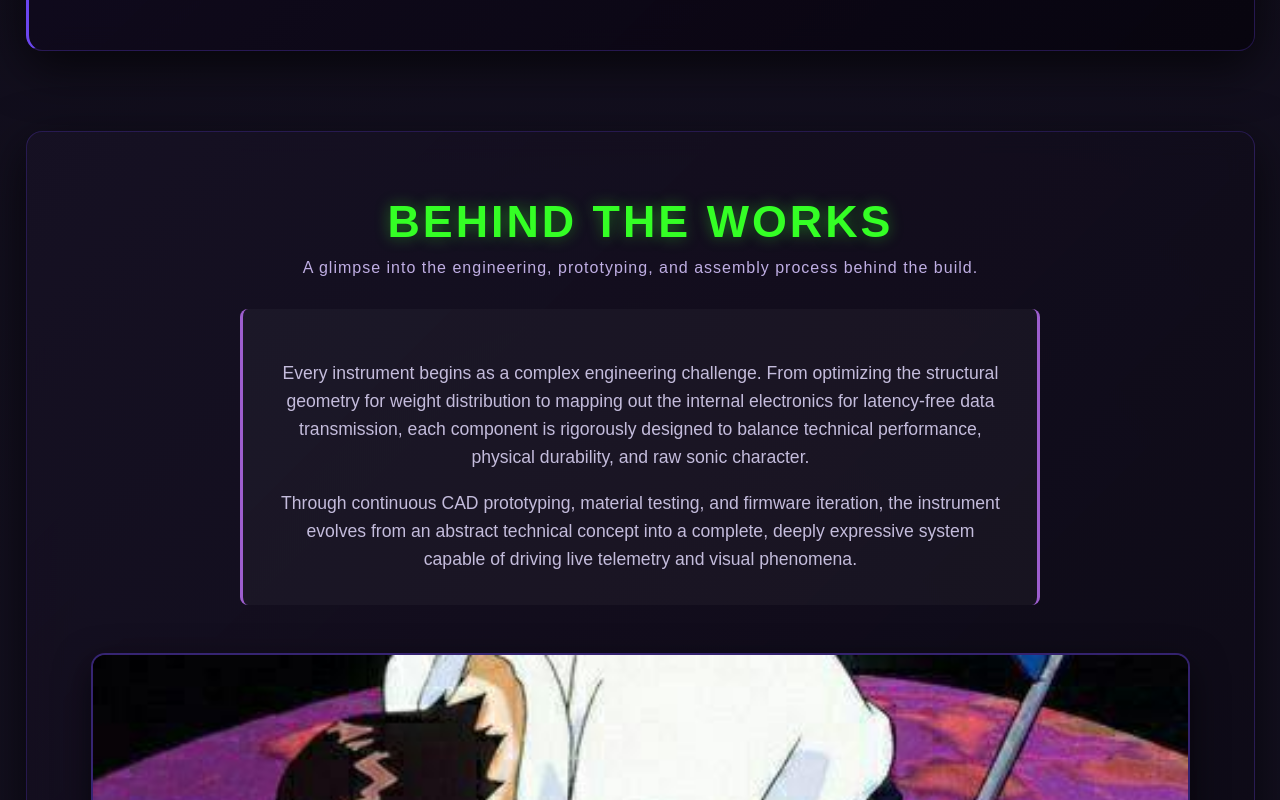
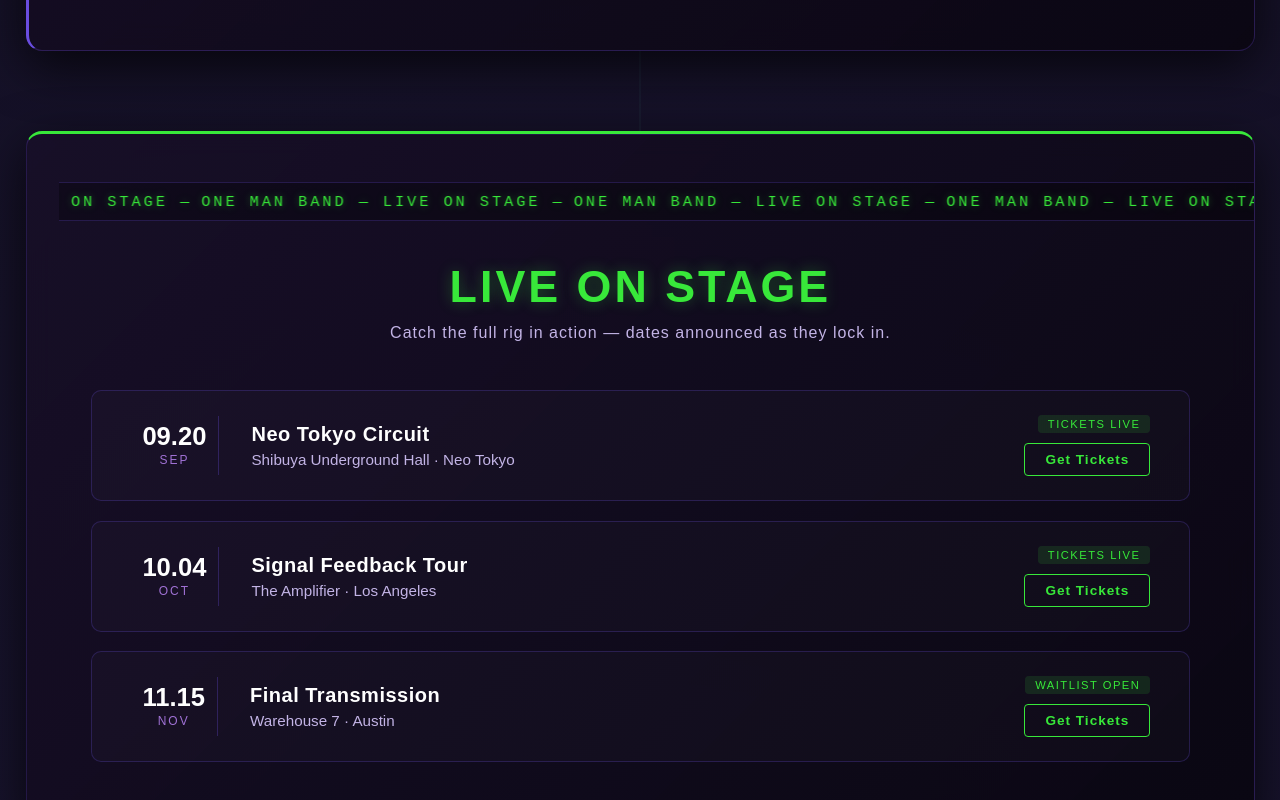
Before and after one commit to LucasWills/hack-2026-omb, a React (Vite) app in the folder OBMWebsite/: page / in a window 1280 px wide. Shown: the part 1780-2580 px from the top of the page. Built offline with nearby package versions, Linux system fonts and the light colour scheme.

Commit message:
added separate files for websit-pico com

```diff
--- a/OBMWebsite/src/App.jsx
+++ b/OBMWebsite/src/App.jsx
@@ -1,6 +1,7 @@
 import HeroHeader from './components/HeroHeader';
 import InstrumentSection from './components/InstrumentSection';
 import SetlistSection from './components/SetlistSection';
+import PerformanceSection from './components/PerformanceSection';
 import TeamPhotoSection from './components/TeamPhotoSection';
 import TeamMembersSection from './components/TeamMembersSection';
 import VisualizerSection from './components/VisualizerSection';
@@ -12,6 +13,7 @@
         <HeroHeader />
         <InstrumentSection />
         <SetlistSection />
+        <PerformanceSection />
         <TeamPhotoSection />
         <TeamMembersSection />
         <VisualizerSection />
--- /dev/null
+++ b/OBMWebsite/src/components/Performancesection.jsx
@@ -0,0 +1,52 @@
+import useScrollReveal from './useScrollReveal';
+
+// Placeholder tour dates - swap in real shows as they're booked.
+const tourDates = [
+  { date: '09.20', month: 'SEP', event: 'Neo Tokyo Circuit', venue: 'Shibuya Underground Hall', city: 'Neo Tokyo', status: 'Tickets Live' },
+  { date: '10.04', month: 'OCT', event: 'Signal Feedback Tour', venue: 'The Amplifier', city: 'Los Angeles', status: 'Tickets Live' },
+  { date: '11.15', month: 'NOV', event: 'Final Transmission', venue: 'Warehouse 7', city: 'Austin', status: 'Waitlist Open' },
+];
+
+export default function PerformanceSection() {
+  const [ref, isVisible] = useScrollReveal();
+
+  return (
+    <div
+      className={`content-section performance-section-bg reveal ${isVisible ? 'is-visible' : ''}`}
+      ref={ref}
+    >
+      <div className="marquee-strip" aria-hidden="true">
+        <div className="marquee-track">
+          <span>ONE MAN BAND — LIVE ON STAGE — </span>
+          <span>ONE MAN BAND — LIVE ON STAGE — </span>
+          <span>ONE MAN BAND — LIVE ON STAGE — </span>
+          <span>ONE MAN BAND — LIVE ON STAGE — </span>
+        </div>
+      </div>
+
+      <div className="section-header-block">
+        <h2 className="section-main-title">Live On Stage</h2>
+        <p className="section-subtitle">Catch the full rig in action — dates announced as they lock in.</p>
+      </div>
+
+      <div className="tour-date-list">
+        {tourDates.map((show, index) => (
+          <div className="tour-date-card" key={index}>
+            <div className="tour-date-block">
+              <span className="tour-date-day">{show.date}</span>
+              <span className="tour-date-month">{show.month}</span>
+            </div>
+            <div className="tour-date-info">
+              <h3 className="tour-event-name">{show.event}</h3>
+              <p className="tour-venue">{show.venue} · {show.city}</p>
+            </div>
+            <div className="tour-date-action">
+              <span className="tour-status-badge">{show.status}</span>
+              <button className="tour-cta-btn" type="button">Get Tickets</button>
+            </div>
+          </div>
+        ))}
+      </div>
+    </div>
+  );
+}
--- a/OBMWebsite/src/styles/styles.css
+++ b/OBMWebsite/src/styles/styles.css
@@ -1,3 +1,26 @@
+/* =========================================
+   DESIGN TOKENS
+   Backgrounds lifted very slightly for depth;
+   neon accents pulled back a touch so they read
+   as light within the scene rather than the whole show.
+========================================= */
+:root {
+  --bg-1: #191531;
+  --bg-2: #100c1a;
+  --panel-bg: rgba(18, 14, 32, 0.75);
+  --panel-border: rgba(112, 78, 225, 0.25);
+  --deep-panel: #0c0916;
+
+  --accent-green: #38e83a;
+  --accent-green-soft: rgba(56, 232, 58, 0.35);
+  --accent-purple: #6a4de0;
+  --accent-purple-soft: rgba(106, 77, 224, 0.35);
+  --accent-purple-text: #a172d6;
+
+  --text-primary: #f2f0f5;
+  --text-lavender: #c3b4e6;
+}
+
 /* =========================================
    GLOBAL RESET & FLUID LAYOUT
 ========================================= */
@@ -8,8 +31,8 @@
 
 body {
   margin: 0;
-  background: radial-gradient(circle at center, #161224 0%, #0a0810 100%);
-  color: #F0F0F0;
+  background: radial-gradient(circle at center, var(--bg-1) 0%, var(--bg-2) 100%);
+  color: var(--text-primary);
   font-family: 'Rajdhani', sans-serif;
   min-height: 100vh;
   overflow-x: hidden;
@@ -17,15 +40,65 @@
 }
 
 .bg-strip {
+  position: relative;
   width: 100%;
   min-height: 100vh;
   display: flex;
   flex-direction: column;
   align-items: center;
   padding: 4vw 2vw;
+  overflow: hidden;
+}
+
+/* Two large, slow-drifting glows that live behind the whole page so the
+   space between sections still feels like the same lit environment
+   instead of dead black gaps. */
+.bg-strip::before,
+.bg-strip::after {
+  content: '';
+  position: fixed;
+  width: 60vw;
+  height: 60vw;
+  max-width: 700px;
+  max-height: 700px;
+  border-radius: 50%;
+  filter: blur(120px);
+  opacity: 0.14;
+  pointer-events: none;
+  z-index: 0;
+}
+
+.bg-strip::before {
+  top: -12%;
+  left: -15%;
+  background: var(--accent-green);
+  animation: drift-a 34s ease-in-out infinite alternate;
+}
+
+.bg-strip::after {
+  bottom: -12%;
+  right: -15%;
+  background: var(--accent-purple);
+  animation: drift-b 40s ease-in-out infinite alternate;
+}
+
+@keyframes drift-a {
+  0% { transform: translate(0, 0); }
+  100% { transform: translate(6vw, 8vh); }
+}
+
+@keyframes drift-b {
+  0% { transform: translate(0, 0); }
+  100% { transform: translate(-7vw, -6vh); }
+}
+
+@media (prefers-reduced-motion: reduce) {
+  .bg-strip::before, .bg-strip::after { animation: none; }
 }
 
 .main-layout-container {
+  position: relative;
+  z-index: 1;
   display: flex;
   flex-direction: column;
   align-items: center;
@@ -35,33 +108,82 @@
   margin: 0 auto;
 }
 
+/* A faint signal line running through the gaps between sections, so
+   scrolling between them feels like following one continuous circuit
+   rather than jumping between disconnected boxes. */
+.main-layout-container::before {
+  content: '';
+  position: absolute;
+  top: 0;
+  bottom: 0;
+  left: 50%;
+  width: 2px;
+  transform: translateX(-50%);
+  background: linear-gradient(
+    180deg,
+    transparent,
+    var(--accent-purple-soft) 12%,
+    var(--accent-green-soft) 50%,
+    var(--accent-purple-soft) 88%,
+    transparent
+  );
+  opacity: 0.3;
+  z-index: -1;
+  animation: spine-pulse 6s ease-in-out infinite;
+}
+
+@keyframes spine-pulse {
+  0%, 100% { opacity: 0.18; }
+  50% { opacity: 0.38; }
+}
+
+@media (prefers-reduced-motion: reduce) {
+  .main-layout-container::before { animation: none; }
+}
+
 .content-section {
   width: 100%;
   padding: 4rem clamp(2rem, 5vw, 6rem);
   border-radius: 16px;
-  border: 1px solid rgba(107, 70, 239, 0.25);
-  background: rgba(15, 11, 26, 0.75);
+  border: 1px solid var(--panel-border);
+  background: var(--panel-bg);
   backdrop-filter: blur(12px);
   box-shadow: 0 15px 50px rgba(0, 0, 0, 0.7);
+  position: relative;
 }
 
-.instrument-section-bg { background: linear-gradient(135deg, rgba(18, 14, 27, 0.8) 0%, rgba(10, 8, 16, 0.95) 100%); }
-.team-photo-section-bg { background: linear-gradient(135deg, rgba(23, 17, 36, 0.85) 0%, rgba(12, 9, 20, 0.95) 100%); }
-.team-members-section-bg { background: linear-gradient(135deg, rgba(14, 10, 22, 0.9) 0%, rgba(8, 5, 14, 0.98) 100%); }
-.visualizer-section-bg { background: linear-gradient(135deg, rgba(11, 7, 22, 0.95) 0%, rgba(5, 3, 10, 0.99) 100%); border-top: 3px solid #34ff25; }
-.setlist-section-bg { background: linear-gradient(135deg, rgba(20, 12, 35, 0.85) 0%, rgba(8, 5, 15, 0.98) 100%); border-left: 3px solid #6b46ef; }
+/* Soft top-edge glow on every section so the transition out of the
+   gap above feels lit rather than a hard cut into a box. */
+.content-section::before {
+  content: '';
+  position: absolute;
+  top: 0;
+  left: 10%;
+  right: 10%;
+  height: 1px;
+  background: radial-gradient(ellipse at center, var(--accent-purple-soft), transparent 70%);
+  opacity: 0.6;
+  pointer-events: none;
+}
+
+.instrument-section-bg { background: linear-gradient(135deg, rgba(22, 17, 33, 0.8) 0%, rgba(13, 10, 20, 0.95) 100%); }
+.team-photo-section-bg { background: linear-gradient(135deg, rgba(27, 20, 42, 0.85) 0%, rgba(15, 11, 24, 0.95) 100%); }
+.team-members-section-bg { background: linear-gradient(135deg, rgba(17, 13, 27, 0.9) 0%, rgba(11, 7, 18, 0.98) 100%); }
+.visualizer-section-bg { background: linear-gradient(135deg, rgba(14, 10, 26, 0.95) 0%, rgba(8, 5, 14, 0.99) 100%); border-top: 3px solid var(--accent-green); }
+.setlist-section-bg { background: linear-gradient(135deg, rgba(24, 15, 40, 0.85) 0%, rgba(11, 7, 19, 0.98) 100%); border-left: 3px solid var(--accent-purple); }
+.performance-section-bg { background: linear-gradient(135deg, rgba(24, 15, 40, 0.88) 0%, rgba(10, 7, 18, 0.97) 100%); border-top: 3px solid var(--accent-green); overflow: hidden; }
 
 .section-header-block { text-align: center; margin-bottom: 3rem; }
 .section-main-title {
   font-size: clamp(2rem, 3.5vw, 3rem);
   font-weight: 700;
   letter-spacing: 3px;
-  color: #34ff25;
+  color: var(--accent-green);
   margin: 0 0 0.75rem 0;
-  text-shadow: 0 0 15px rgba(52, 255, 37, 0.4);
+  text-shadow: 0 0 15px rgba(56, 232, 58, 0.32);
   text-transform: uppercase;
 }
-.section-subtitle { font-size: clamp(1rem, 1.2vw, 1.25rem); color: #bfaee3; margin: 0; letter-spacing: 1px; }
+.section-subtitle { font-size: clamp(1rem, 1.2vw, 1.25rem); color: var(--text-lavender); margin: 0; letter-spacing: 1px; }
 
 /* =========================================
    REACTIVE / MOTION SYSTEM
@@ -102,32 +224,32 @@
 
 .solid-bg-rect {
   position: absolute; top: 0; bottom: 0; left: 0; right: 0;
-  background-color: #0b0716;
-  border: 1px solid rgba(91, 61, 199, 0.3);
+  background-color: var(--deep-panel);
+  border: 1px solid rgba(106, 77, 224, 0.28);
   border-radius: 20px;
-  box-shadow: 0 20px 60px rgba(0, 0, 0, 0.8), inset 0 0 30px rgba(91, 61, 199, 0.15);
+  box-shadow: 0 20px 60px rgba(0, 0, 0, 0.8), inset 0 0 30px rgba(106, 77, 224, 0.14);
   z-index: 1;
 }
 
 .logo-border {
   --gx: 50%; --gy: 50%; position: relative; z-index: 2;
-  border: 2px solid #6b46ef; background-color: rgba(15, 11, 26, 0.75);
+  border: 2px solid var(--accent-purple); background-color: var(--panel-bg);
   padding: clamp(3rem, 6vw, 6rem) clamp(2rem, 8vw, 8rem);
-  border-radius: 16px; box-shadow: 0 0 30px rgba(107, 70, 239, 0.3), 0 0 15px rgba(52, 255, 37, 0.25);
+  border-radius: 16px; box-shadow: 0 0 26px rgba(106, 77, 224, 0.26), 0 0 14px rgba(56, 232, 58, 0.2);
   display: inline-block; margin: 1rem; overflow: hidden;
 }
 
 .logo-border::before {
   content: ''; position: absolute; inset: 0;
-  background: radial-gradient(circle 260px at var(--gx) var(--gy), rgba(52, 255, 37, 0.16), transparent 70%);
+  background: radial-gradient(circle 260px at var(--gx) var(--gy), rgba(56, 232, 58, 0.13), transparent 70%);
   opacity: 0; transition: opacity 0.4s ease; pointer-events: none;
 }
 .logo-border:hover::before { opacity: 1; }
 
 .hero-content { display: flex; align-items: center; justify-content: center; gap: clamp(2rem, 4vw, 4rem); flex-wrap: wrap; }
-.logo-graphic { width: 100%; max-width: clamp(120px, 18vw, 220px); height: auto; filter: drop-shadow(0 0 12px rgba(52, 255, 37, 0.4)); }
-.slash-divider { font-size: clamp(3rem, 7vw, 7rem); font-weight: 300; color: #34ff25; line-height: 1; text-shadow: 0 0 15px rgba(52, 255, 37, 0.6); }
-.band-text { display: block; font-size: clamp(1.8rem, 3.5vw, 3rem); font-weight: 700; letter-spacing: 5px; color: #ffffff; text-shadow: 0 0 15px rgba(157, 94, 206, 0.7); }
+.logo-graphic { width: 100%; max-width: clamp(120px, 18vw, 220px); height: auto; filter: drop-shadow(0 0 12px rgba(56, 232, 58, 0.35)); }
+.slash-divider { font-size: clamp(3rem, 7vw, 7rem); font-weight: 300; color: var(--accent-green); line-height: 1; text-shadow: 0 0 14px rgba(56, 232, 58, 0.45); }
+.band-text { display: block; font-size: clamp(1.8rem, 3.5vw, 3rem); font-weight: 700; letter-spacing: 5px; color: #ffffff; text-shadow: 0 0 13px rgba(161, 114, 214, 0.55); }
 
 /* =========================================
    2. INSTRUMENT & SETLIST SECTIONS
@@ -156,18 +278,23 @@
 
 .track-header { display: flex; justify-content: space-between; align-items: center; margin-bottom: 1rem; }
 .track-number { font-family: monospace; color: #9d5ece; font-size: 0.9rem; letter-spacing: 1px; }
-.track-type-badge { font-size: 0.75rem; background: rgba(52, 255, 37, 0.15); color: #34ff25; padding: 3px 8px; border-radius: 4px; text-transform: uppercase; font-weight: 700; }
+.track-type-badge { font-size: 0.75rem; background: rgba(56, 232, 58, 0.13); color: var(--accent-green); padding: 3px 8px; border-radius: 4px; text-transform: uppercase; font-weight: 700; }
 .track-title { font-size: 1.3rem; font-weight: 700; color: #ffffff; margin: 0 0 0.5rem 0; }
-.track-duration { font-size: 0.9rem; color: #bfaee3; margin-bottom: 1.2rem; }
+.track-duration { font-size: 0.9rem; color: var(--text-lavender); margin-bottom: 1.2rem; }
 .audio-player-mock { width: 100%; height: 6px; background: rgba(255, 255, 255, 0.1); border-radius: 3px; overflow: hidden; position: relative; }
-.audio-progress-bar { width: 35%; height: 100%; background: #34ff25; box-shadow: 0 0 8px rgba(52, 255, 37, 0.8); }
+.audio-progress-bar { width: 35%; height: 100%; background: var(--accent-green); box-shadow: 0 0 7px rgba(56, 232, 58, 0.65); }
 
 /* =========================================
    3. TEAM SECTION (Photo + Collective)
 ========================================= */
 
-.team-photo-container { width: 100%; border-radius: 14px; overflow: hidden; border: 2px solid rgba(107, 70, 239, 0.4); box-shadow: 0 12px 35px rgba(0, 0, 0, 0.6); }
-.team-photo-img { width: 100%; height: auto; max-height: 500px; object-fit: cover; display: block; }
+.team-photo-container { position: relative; width: 100%; border-radius: 14px; overflow: hidden; border: 2px solid rgba(106, 77, 224, 0.35); box-shadow: 0 12px 35px rgba(0, 0, 0, 0.6); }
+.team-photo-img { width: 100%; height: auto; max-height: 500px; object-fit: cover; display: block; transition: transform 0.6s ease; }
+.team-photo-container:hover .team-photo-img { transform: scale(1.04); }
+.team-photo-container::after {
+  content: ''; position: absolute; inset: 0; pointer-events: none;
+  background: linear-gradient(180deg, transparent 55%, rgba(6, 4, 12, 0.6) 100%);
+}
 
 .member-card {
   --rx: 0deg; --ry: 0deg; --mx: 50%; --my: 50%; position: relative; border-radius: 16px; overflow: hidden;
@@ -183,29 +310,29 @@
 .member-card-info { position: absolute; left: 0; right: 0; bottom: 0; padding: 1.5rem; text-align: left; transform: translateY(14px); transition: transform 0.35s ease; }
 .member-card:hover .member-card-info { transform: translateY(0); }
 .member-name { font-size: 1.4rem; font-weight: 700; color: #ffffff; margin: 0 0 0.25rem 0; letter-spacing: 1px; text-shadow: 0 2px 10px rgba(0, 0, 0, 0.8); }
-.member-role { display: inline-block; font-size: 0.8rem; font-weight: 700; color: #05030a; background: #34ff25; padding: 3px 10px; border-radius: 4px; margin-bottom: 0.6rem; text-transform: uppercase; letter-spacing: 1px; }
+.member-role { display: inline-block; font-size: 0.8rem; font-weight: 700; color: #05030a; background: var(--accent-green); padding: 3px 10px; border-radius: 4px; margin-bottom: 0.6rem; text-transform: uppercase; letter-spacing: 1px; }
 
 /* =========================================
    4. VISUALIZER COMMAND CENTER
 ========================================= */
 
 .visualizer-dashboard {
-  display: flex; flex-direction: column; gap: 3.5rem; padding: 3rem; background-color: #05030a;
-  border-radius: 12px; border: 1px solid rgba(107, 70, 239, 0.4); box-shadow: inset 0 0 40px rgba(0, 0, 0, 0.9);
+  display: flex; flex-direction: column; gap: 3.5rem; padding: 3rem; background-color: var(--deep-panel);
+  border-radius: 12px; border: 1px solid rgba(106, 77, 224, 0.35); box-shadow: inset 0 0 40px rgba(0, 0, 0, 0.85);
   position: relative; overflow: hidden !important;
   -webkit-mask-image: -webkit-radial-gradient(white, black);
   mask-image: radial-gradient(white, black);
 }
 
-.status-live { color: #34ff25; }
+.status-live { color: var(--accent-green); }
 .status-down { color: #ff3434; }
 
 .connect-btn {
-  margin-top: 10px; padding: 10px 24px; background-color: #6b46ef; color: #fff;
-  border: 1px solid rgba(52, 255, 37, 0.4); cursor: pointer; border-radius: 4px;
+  margin-top: 10px; padding: 10px 24px; background-color: var(--accent-purple); color: #fff;
+  border: 1px solid rgba(56, 232, 58, 0.35); cursor: pointer; border-radius: 4px;
   font-weight: 700; letter-spacing: 1px; font-family: inherit; transition: transform 0.2s ease, box-shadow 0.2s ease, background-color 0.2s ease;
 }
-.connect-btn:hover { background-color: #7d59f5; box-shadow: 0 0 20px rgba(107, 70, 239, 0.6); transform: translateY(-2px); }
+.connect-btn:hover { background-color: #7a5eea; box-shadow: 0 0 18px rgba(106, 77, 224, 0.5); transform: translateY(-2px); }
 
 /* Core stage & Reactive Ambient Effects */
 .core-stage { display: flex; justify-content: center; align-items: center; position: relative; z-index: 1; width: 100%; }
@@ -394,11 +521,11 @@
 
 .white-key::after, .black-key::after {
   content: ''; position: absolute; inset: -16px; border-radius: 50%;
-  background: radial-gradient(circle, rgba(52, 255, 37, 0.55) 0%, rgba(52, 255, 37, 0) 72%);
+  background: radial-gradient(circle, rgba(56, 232, 58, 0.48) 0%, rgba(56, 232, 58, 0) 72%);
   opacity: 0; transform: scale(0.6); transition: opacity 0.15s ease-out, transform 0.15s ease-out; pointer-events: none; z-index: -1;
 }
 
-.key-active { background-color: #34ff25 !important; color: #000 !important; box-shadow: 0 0 25px rgba(52, 255, 37, 0.9) !important; transform: translateY(3px); }
+.key-active { background-color: var(--accent-green) !important; color: #000 !important; box-shadow: 0 0 22px rgba(56, 232, 58, 0.8) !important; transform: translateY(3px); }
 .key-active::after { opacity: 1; transform: scale(1.2); }
 
 /* =========================================
@@ -469,17 +596,17 @@
 .modal-overlay { position: fixed; inset: 0; z-index: 9999; background: rgba(6, 4, 12, 0.85); backdrop-filter: blur(12px); display: flex; align-items: center; justify-content: center; padding: 1.5rem; pointer-events: auto; }
 .modal-open { animation: modal-bg-in 0.4s ease-out forwards; }
 .modal-closing { animation: modal-bg-out 0.3s ease-in forwards; pointer-events: none; }
-.modal-container { position: relative; background: rgba(15, 11, 26, 0.98); border: 1px solid rgba(107, 70, 239, 0.5); border-radius: 16px; box-shadow: 0 30px 60px rgba(0, 0, 0, 0.95), 0 0 40px rgba(107, 70, 239, 0.25); width: 100%; max-width: 1000px; max-height: 90vh; overflow-y: auto; padding: 3rem; }
+.modal-container { position: relative; background: rgba(18, 14, 30, 0.98); border: 1px solid rgba(106, 77, 224, 0.42); border-radius: 16px; box-shadow: 0 30px 60px rgba(0, 0, 0, 0.9), 0 0 34px rgba(106, 77, 224, 0.2); width: 100%; max-width: 1000px; max-height: 90vh; overflow-y: auto; padding: 3rem; }
 .modal-container::-webkit-scrollbar { width: 8px; }
 .modal-container::-webkit-scrollbar-track { background: transparent; }
-.modal-container::-webkit-scrollbar-thumb { background: rgba(107, 70, 239, 0.5); border-radius: 4px; }
+.modal-container::-webkit-scrollbar-thumb { background: rgba(106, 77, 224, 0.45); border-radius: 4px; }
 .modal-open .modal-container { animation: modal-content-in 0.4s cubic-bezier(0.16, 1, 0.3, 1) forwards; }
 .modal-closing .modal-container { animation: modal-content-out 0.3s ease-in forwards; }
 
-.modal-close-btn { position: absolute; top: 1.5rem; right: 1.5rem; background: rgba(255,255,255,0.05); border: 1px solid rgba(255,255,255,0.1); color: #bfaee3; font-size: 1.5rem; width: 40px; height: 40px; border-radius: 50%; cursor: pointer; display: flex; align-items: center; justify-content: center; transition: all 0.2s ease; z-index: 10; }
-.modal-close-btn:hover { background: rgba(52, 255, 37, 0.15); color: #34ff25; border-color: #34ff25; transform: scale(1.1); }
-.modal-title { font-size: clamp(1.8rem, 3vw, 2.5rem); font-weight: 700; color: #ffffff; letter-spacing: 2px; text-transform: uppercase; text-shadow: 0 0 10px rgba(157, 94, 206, 0.5); margin-top: 0; margin-bottom: 1.5rem; text-align: center; }
-.modal-divider { width: 100%; height: 1px; background: linear-gradient(90deg, #6b46ef, transparent); margin: 1.5rem 0; }
+.modal-close-btn { position: absolute; top: 1.5rem; right: 1.5rem; background: rgba(255,255,255,0.05); border: 1px solid rgba(255,255,255,0.1); color: var(--text-lavender); font-size: 1.5rem; width: 40px; height: 40px; border-radius: 50%; cursor: pointer; display: flex; align-items: center; justify-content: center; transition: all 0.2s ease; z-index: 10; }
+.modal-close-btn:hover { background: rgba(56, 232, 58, 0.13); color: var(--accent-green); border-color: var(--accent-green); transform: scale(1.1); }
+.modal-title { font-size: clamp(1.8rem, 3vw, 2.5rem); font-weight: 700; color: #ffffff; letter-spacing: 2px; text-transform: uppercase; text-shadow: 0 0 9px rgba(161, 114, 214, 0.42); margin-top: 0; margin-bottom: 1.5rem; text-align: center; }
+.modal-divider { width: 100%; height: 1px; background: linear-gradient(90deg, var(--accent-purple), transparent); margin: 1.5rem 0; }
 
 @keyframes modal-bg-in { 0% { opacity: 0; backdrop-filter: blur(0px); } 100% { opacity: 1; backdrop-filter: blur(12px); } }
 @keyframes modal-bg-out { 0% { opacity: 1; backdrop-filter: blur(12px); } 100% { opacity: 0; backdrop-filter: blur(0px); } }
@@ -518,3 +645,128 @@
 .member-modal-info { flex: 1; display: flex; flex-direction: column; justify-content: center; }
 .modal-bio-text { font-size: 1.1rem; color: #c4bcdc; line-height: 1.7; }
 @media (max-width: 768px) { .member-modal-layout { flex-direction: column; align-items: center; text-align: center; gap: 2rem; } .member-modal-photo { width: 100%; max-width: 280px; } .member-modal-info { align-items: center; } .modal-title { text-align: center !important; } }
+/* =========================================
+   5. LIVE PERFORMANCE / TOUR SECTION
+========================================= */
+
+.marquee-strip {
+  width: calc(100% + clamp(4rem, 10vw, 12rem));
+  margin: -1rem clamp(-2rem, -5vw, -6rem) 2.5rem;
+  overflow: hidden;
+  border-top: 1px solid rgba(106, 77, 224, 0.25);
+  border-bottom: 1px solid rgba(106, 77, 224, 0.25);
+  background: rgba(0, 0, 0, 0.3);
+}
+
+.marquee-track {
+  display: flex;
+  width: max-content;
+  white-space: nowrap;
+  padding: 0.6rem 0;
+  animation: marquee-scroll 22s linear infinite;
+  font-family: monospace;
+  font-size: 0.95rem;
+  letter-spacing: 3px;
+  color: var(--accent-green);
+  text-shadow: 0 0 8px rgba(56, 232, 58, 0.4);
+  text-transform: uppercase;
+}
+
+.marquee-track span { padding-right: 1ch; }
+
+@keyframes marquee-scroll {
+  0% { transform: translateX(0); }
+  100% { transform: translateX(-50%); }
+}
+
+@media (prefers-reduced-motion: reduce) {
+  .marquee-track { animation: none; }
+}
+
+.tour-date-list {
+  display: flex;
+  flex-direction: column;
+  gap: 1.25rem;
+}
+
+.tour-date-card {
+  display: flex;
+  align-items: center;
+  gap: 2rem;
+  background: rgba(255, 255, 255, 0.02);
+  border: 1px solid rgba(106, 77, 224, 0.25);
+  border-radius: 10px;
+  padding: 1.5rem clamp(1.25rem, 3vw, 2.5rem);
+  transition: transform 0.25s ease, border-color 0.25s ease, background-color 0.25s ease;
+}
+
+.reveal.is-visible .tour-date-card {
+  animation: card-rise 0.7s cubic-bezier(0.16, 0.8, 0.24, 1) both;
+}
+.reveal.is-visible .tour-date-card:nth-child(1) { animation-delay: 0.05s; }
+.reveal.is-visible .tour-date-card:nth-child(2) { animation-delay: 0.15s; }
+.reveal.is-visible .tour-date-card:nth-child(3) { animation-delay: 0.25s; }
+
+.tour-date-card:hover {
+  transform: translateX(6px);
+  border-color: var(--accent-green);
+  background: rgba(56, 232, 58, 0.04);
+}
+
+.tour-date-block {
+  display: flex;
+  flex-direction: column;
+  align-items: center;
+  justify-content: center;
+  min-width: 72px;
+  padding: 0.5rem 0.75rem;
+  border-right: 1px solid rgba(106, 77, 224, 0.3);
+}
+
+.tour-date-day { font-size: 1.6rem; font-weight: 700; color: #ffffff; line-height: 1; }
+.tour-date-month { font-size: 0.75rem; letter-spacing: 2px; color: var(--accent-purple-text); margin-top: 4px; }
+
+.tour-date-info { flex: 1; min-width: 0; }
+.tour-event-name { font-size: 1.25rem; font-weight: 700; color: #ffffff; margin: 0 0 0.3rem 0; letter-spacing: 0.5px; }
+.tour-venue { font-size: 0.95rem; color: var(--text-lavender); margin: 0; }
+
+.tour-date-action { display: flex; flex-direction: column; align-items: flex-end; gap: 0.6rem; }
+
+.tour-status-badge {
+  font-size: 0.7rem;
+  letter-spacing: 1.5px;
+  text-transform: uppercase;
+  color: var(--accent-green);
+  background: rgba(56, 232, 58, 0.12);
+  padding: 3px 10px;
+  border-radius: 4px;
+  white-space: nowrap;
+}
+
+.tour-cta-btn {
+  padding: 8px 20px;
+  background: transparent;
+  color: var(--accent-green);
+  border: 1px solid var(--accent-green);
+  border-radius: 4px;
+  font-weight: 700;
+  letter-spacing: 1px;
+  font-family: inherit;
+  font-size: 0.85rem;
+  cursor: pointer;
+  white-space: nowrap;
+  transition: background-color 0.2s ease, color 0.2s ease, box-shadow 0.2s ease, transform 0.2s ease;
+}
+
+.tour-cta-btn:hover {
+  background: var(--accent-green);
+  color: #05030a;
+  box-shadow: 0 0 16px rgba(56, 232, 58, 0.45);
+  transform: translateY(-2px);
+}
+
+@media (max-width: 700px) {
+  .tour-date-card { flex-wrap: wrap; gap: 1rem; }
+  .tour-date-block { border-right: none; align-items: flex-start; min-width: 0; }
+  .tour-date-action { flex-direction: row; align-items: center; width: 100%; justify-content: space-between; }
+}
```
Also changed, not shown: 2 other files (tests, documents, lock files or other folders).
